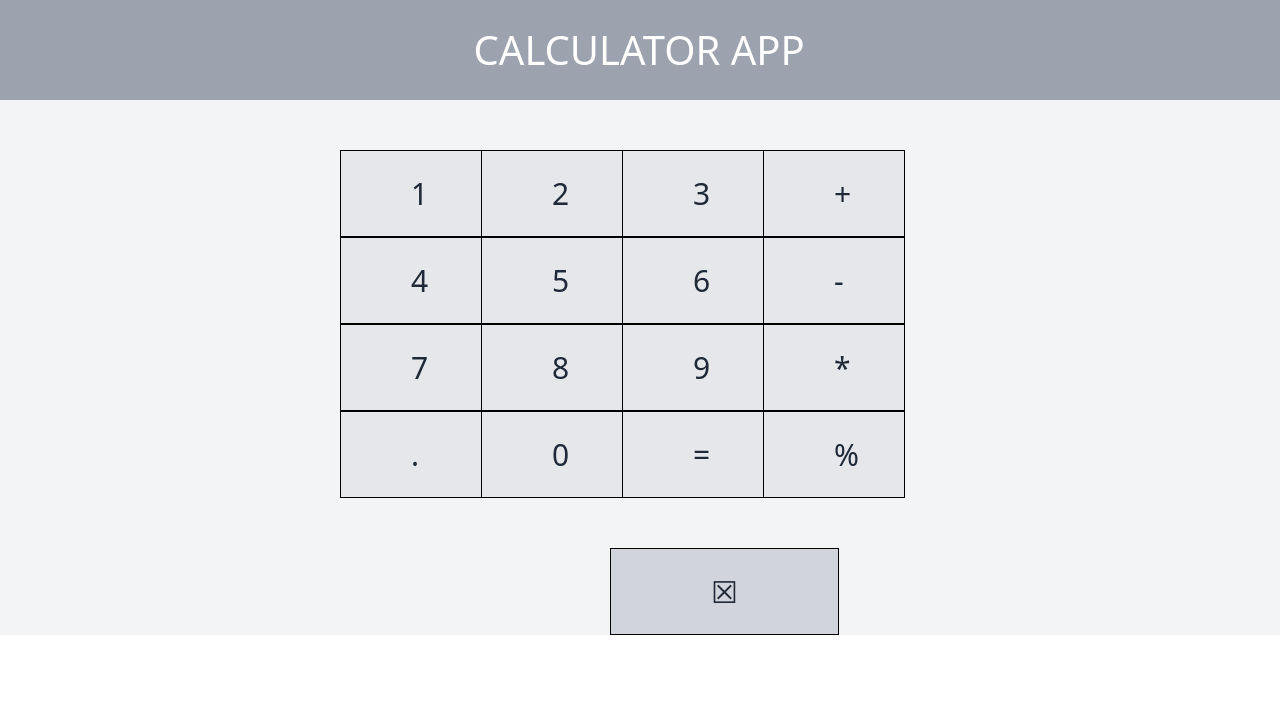
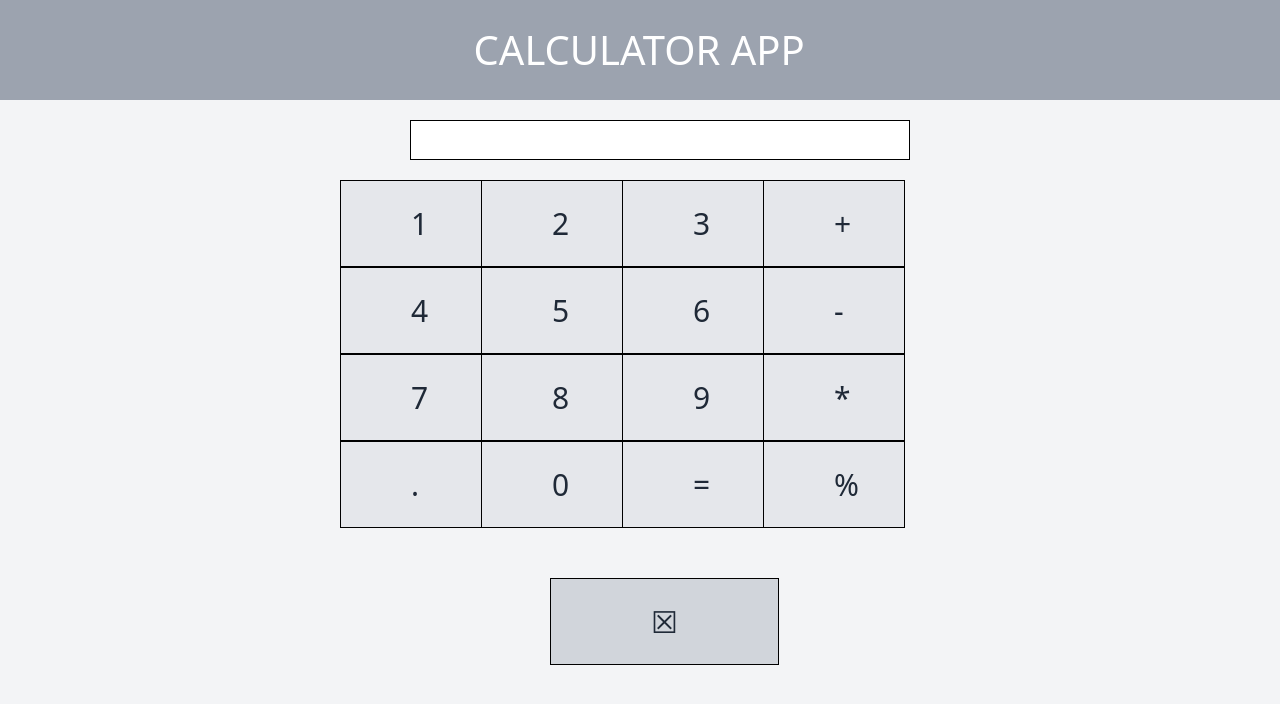
Before and after one commit to AbhishekDL36/calculator_using_react, a React (Create React App) app: page / in a window 1280 px wide. Shown: the top 704 px of the page. Built offline with nearby package versions, Linux system fonts and the light colour scheme.

Commit message:
worked on input field

```diff
--- a/src/App.jsx
+++ b/src/App.jsx
@@ -1,18 +1,24 @@
+import { useEffect, useState } from "react";
 import Digits from "./Digits";
 
 function App() {
+
+  const [values,setValues] = useState("")
+  function getVal(val){
+
+    setValues(String(values)+String(val))
+    console.log(values)
+  }
+  useEffect(()=>{
+    console.log(values)
+  },[values])
   return (
-    <div className="h-[100%] bg-gray-100">
+    <div className="h-[100vh] bg-gray-100 ">
    <p className="bg-gray-400 text-[40px] text-white py-[20px] pl-[37%]">CALCULATOR APP</p>
-   <div className="mt-[50px] ml-[340px] text-[30px] text-gray-800">
-   <Digits/>
-   <div className="flex gap-[160px] ">
+   <input type="text" className="border-black border-solid border-[1px] absolute w-[500px] left-[410px] h-[40px] top-[120px] pl-[20px]"  readonly value={values}/>
+   <div className="mt-[80px] ml-[340px] text-[30px] text-gray-800">
 
-
-
-
-
-   </div>
+   <Digits getVal={getVal}/>
 
    </div>
 
--- a/src/Digits.jsx
+++ b/src/Digits.jsx
@@ -3,32 +3,32 @@ import Multiply from "./Multiply";
 import Subtract from "./Subtract";
 import Sum from "./Sum";
 
-function Digits() {
+function Digits({getVal}) {
     return (
         <>
 
       <div className="grid grid-cols-4 w-[60%] h-[60%] bg-gray-200">
-<p className="border-black border-[1px] border-solid px-[70px] py-[20px]">1</p>
-<p className="border-black border-[1px] border-solid px-[70px] py-[20px]">2</p>
-<p className="border-black border-[1px] border-solid px-[70px] py-[20px]">3</p>
+<p className="border-black border-[1px] border-solid px-[70px] py-[20px]" onClick={()=>getVal(1)}>1</p>
+<p className="border-black border-[1px] border-solid px-[70px] py-[20px]" onClick={()=>getVal(2)}>2</p>
+<p className="border-black border-[1px] border-solid px-[70px] py-[20px]" onClick={()=>getVal(3)}>3</p>
 <Sum />
-<p className="border-black border-[1px] border-solid px-[70px] py-[20px]">4</p>
-<p className="border-black border-[1px] border-solid px-[70px] py-[20px]">5</p>
-<p className="border-black border-[1px] border-solid  px-[70px] py-[20px]">6</p>
-<Subtract className="border-black border-[1px] border-solid"/>
-<p className="border-black border-[1px] border-solid  px-[70px] py-[20px]">7</p>
-<p className="border-black border-[1px] border-solid  px-[70px] py-[20px]">8</p>
-<p className="border-black border-[1px] border-solid  px-[70px] py-[20px]">9</p>
-<Multiply className="border-black border-[1px] border-solid"/>
-<p className="border-black border-[1px] border-solid  px-[70px] py-[20px]">.</p>
-<p className="border-black border-[1px] border-solid  px-[70px] py-[20px]">0</p>
+<p className="border-black border-[1px] border-solid px-[70px] py-[20px]" onClick={()=>getVal(4)}>4</p>
+<p className="border-black border-[1px] border-solid px-[70px] py-[20px]" onClick={()=>getVal(5)}>5</p>
+<p className="border-black border-[1px] border-solid  px-[70px] py-[20px]" onClick={()=>getVal(6)}>6</p>
+<Subtract />
+<p className="border-black border-[1px] border-solid  px-[70px] py-[20px]" onClick={()=>getVal(7)}>7</p>
+<p className="border-black border-[1px] border-solid  px-[70px] py-[20px]" onClick={()=>getVal(8)}>8</p>
+<p className="border-black border-[1px] border-solid  px-[70px] py-[20px]" onClick={()=>getVal(9)}>9</p>
+<Multiply />
+<p className="border-black border-[1px] border-solid  px-[70px] py-[20px]" onClick={()=>getVal('.')}>.</p>
+<p className="border-black border-[1px] border-solid  px-[70px] py-[20px]" onClick={()=>getVal(0)}>0</p>
 
-<p className="border-black border-[1px] border-solid  px-[70px] py-[20px]">=</p>
-<Divide className="border-black border-[1px] border-solid"/>
+<p className="border-black border-[1px] border-solid  px-[70px] py-[20px]" onClick={()=>getVal('=')}>=</p>
+<Divide />
 
 
       </div>
-      <button className=" border-black border-[1px] border-solid  mt-[50px] ml-[270px] px-[100px] py-[20px] bg-gray-300">☒</button>
+      <button className=" border-black border-[1px] border-solid  mt-[50px] ml-[210px] px-[100px] py-[20px] bg-gray-300">☒</button>
       </>
     );
   }
```
